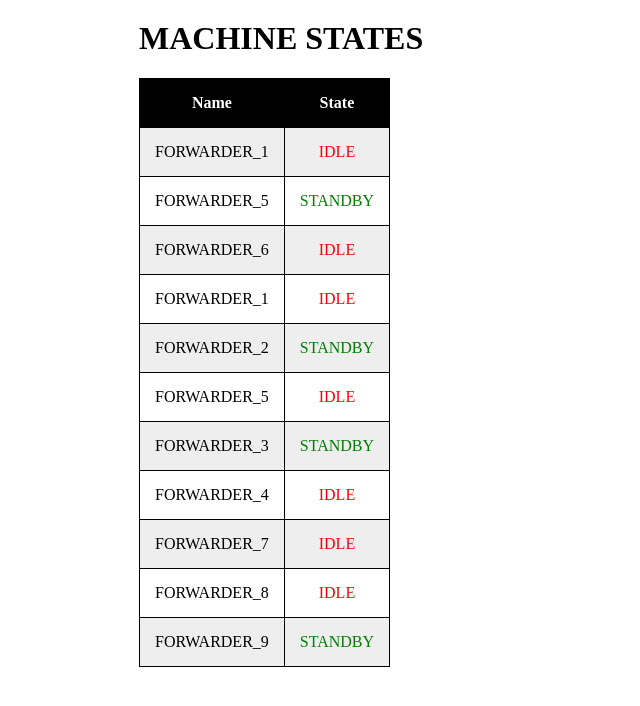
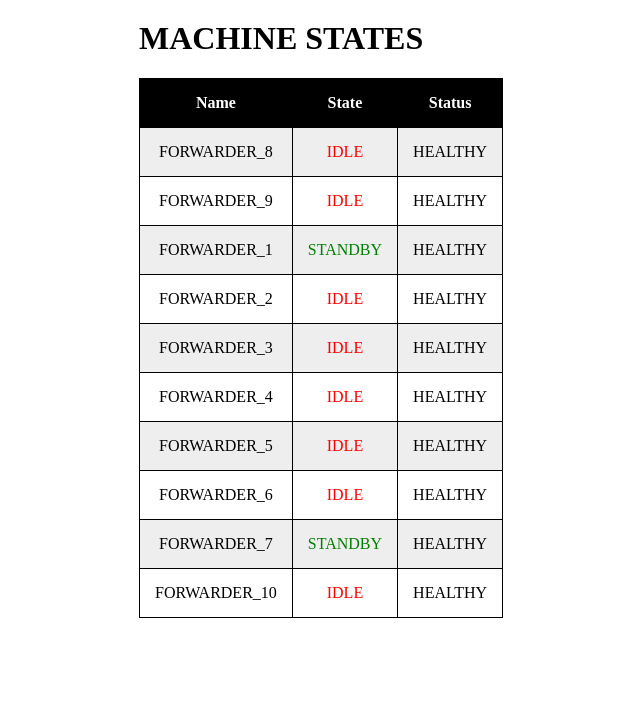
Before and after one commit to hwin16/machineStatus_dgo, a Django app: page /machineStatus/ in a window 1280 px wide. Shown: the top 706 px of the page, without its empty margins (117-757 px from the left). Run offline with Django 3.2, Linux system fonts and the light colour scheme; data comes from the database, SQL or seed files in the repository; some libraries are stand-ins or nearby versions.

Commit message:
Machine Status added.

```diff
--- /dev/null
+++ b/machineStatus/fixtures/wint.json
@@ -0,0 +1 @@
+[{"fields": {"machine_name": "FORWARDER_8", "machine_state": "IDLE", "machine_status": "HEALTHY"}, "model": "machineStatus.MachineStatus"}, {"fields": {"machine_name": "FORWARDER_9", "machine_state": "IDLE", "machine_status": "HEALTHY"}, "model": "machineStatus.MachineStatus"}, {"fields": {"machine_name": "FORWARDER_1", "machine_state": "STANDBY", "machine_status": "HEALTHY"}, "model": "machineStatus.MachineStatus"}, {"fields": {"machine_name": "FORWARDER_2", "machine_state": "IDLE", "machine_status": "HEALTHY"}, "model": "machineStatus.MachineStatus"}, {"fields": {"machine_name": "FORWARDER_3", "machine_state": "IDLE", "machine_status": "HEALTHY"}, "model": "machineStatus.MachineStatus"}, {"fields": {"machine_name": "FORWARDER_4", "machine_state": "IDLE", "machine_status": "HEALTHY"}, "model": "machineStatus.MachineStatus"}, {"fields": {"machine_name": "FORWARDER_5", "machine_state": "IDLE", "machine_status": "HEALTHY"}, "model": "machineStatus.MachineStatus"}, {"fields": {"machine_name": "FORWARDER_6", "machine_state": "IDLE", "machine_status": "HEALTHY"}, "model": "machineStatus.MachineStatus"}, {"fields": {"machine_name": "FORWARDER_7", "machine_state": "STANDBY", "machine_status": "HEALTHY"}, "model": "machineStatus.MachineStatus"}, {"fields": {"machine_name": "FORWARDER_10", "machine_state": "IDLE", "machine_status": "HEALTHY"}, "model": "machineStatus.MachineStatus"}]
--- a/machineStatus/models.py
+++ b/machineStatus/models.py
@@ -7,6 +7,7 @@ from django.utils.encoding import python_2_unicode_compatible
 class MachineStatus(models.Model):
     machine_name = models.CharField(max_length=20)
     machine_state = models.CharField(max_length=50)
+    machine_status = models.CharField(max_length=50)
 
     def __str__(self):
         return self.machine_name
--- a/machineStatus/templates/machineStatus/index.html
+++ b/machineStatus/templates/machineStatus/index.html
@@ -47,12 +47,14 @@
             <tr>
                 <th> Name </th>
                 <th> State </th>
+                <th> Status </th>
             </tr>
             {% if machine_list %}
             {% for machine in machine_list %}
             <tr>
                 <td> {{ machine.machine_name }} </td>
                 <td class="state"> {{ machine.machine_state }} </td>
+                <td class="status"> {{ machine.machine_status }} </td>
             </tr>
             {% endfor %}
             {% else %}
```
Also changed, not shown: db.sqlite3, machineStatus/migrations/0002_machinestatus_machine_status.py (added).
